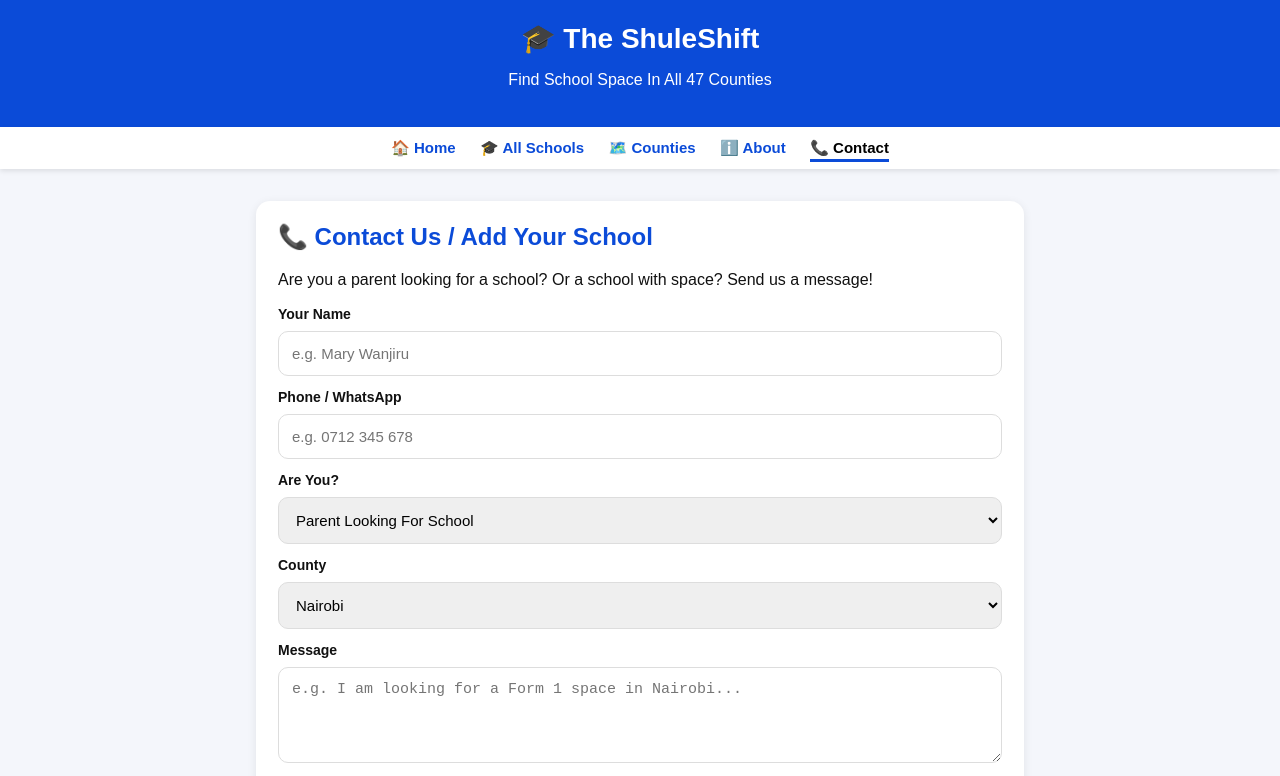
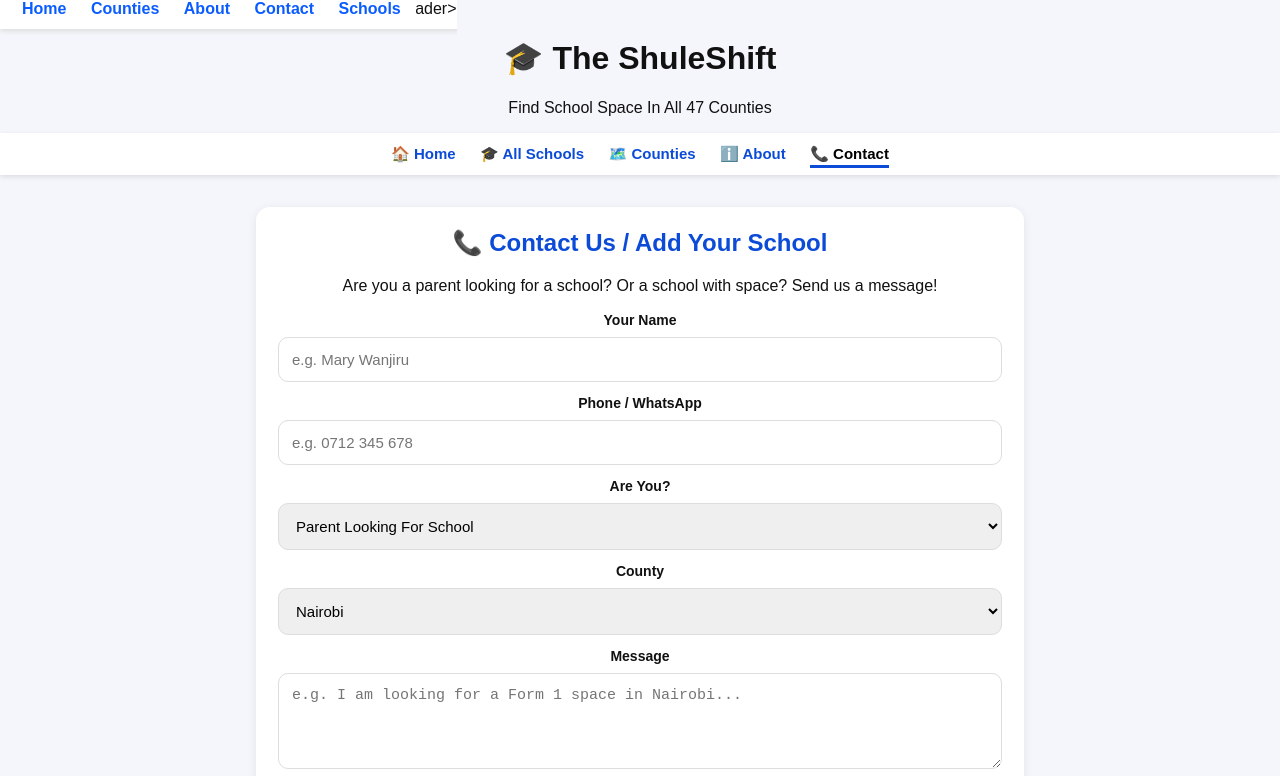
Before and after one commit to shalidobyte/my-website, a plain HTML site: page contact.html in a window 1280 px wide. Shown: the top 776 px of the page. Drawn offline with Linux system fonts and the light colour scheme.

Commit message:
Fix header structure and add navigation links

```diff
--- a/contact.html
+++ b/contact.html
@@ -20,7 +20,14 @@ label{font-weight:bold;font-size:14px}
 </style>
 </head>
 <body>
-<header><h1>🎓 The ShuleShift</h1><p>Find School Space In All 47 Counties</p></header>
+
+<he<div style="background:white;padding:12px;text-align:center;position:sticky;top:0;box-shadow:0 2px 5px #ddd">
+<a href="index.html" style="margin:0 10px;color:#0b5cff;text-decoration:none;font-weight:bold">Home</a>
+<a href="counties.html" style="margin:0 10px;color:#0b5cff;text-decoration:none;font-weight:bold">Counties</a>
+<a href="about.html" style="margin:0 10px;color:#0b5cff;text-decoration:none;font-weight:bold">About</a>
+<a href="contact.html" style="margin:0 10px;color:#0b5cff;text-decoration:none;font-weight:bold">Contact</a>
+<a href="schools.html" style="margin:0 10px;color:#0b5cff;text-decoration:none;font-weight:bold">Schools</a>
+</div>ader><h1>🎓 The ShuleShift</h1><p>Find School Space In All 47 Counties</p></header>
 <nav>
 <a href="index.html">🏠 Home</a>
 <a href="schools.html">🎓 All Schools</a>
```
